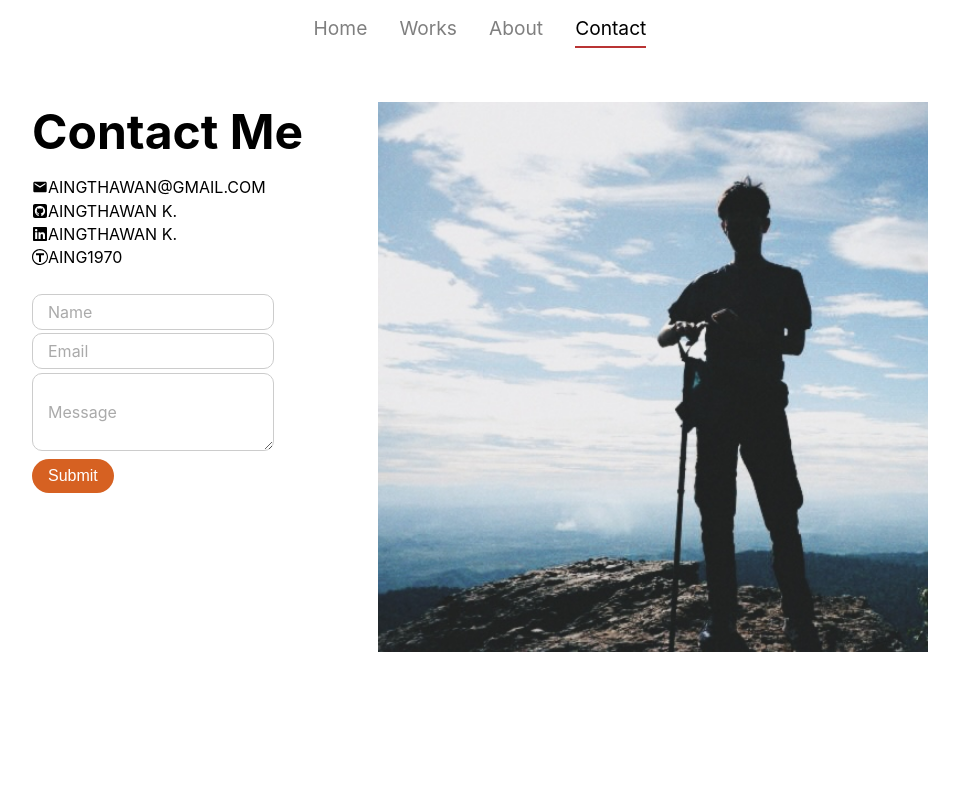
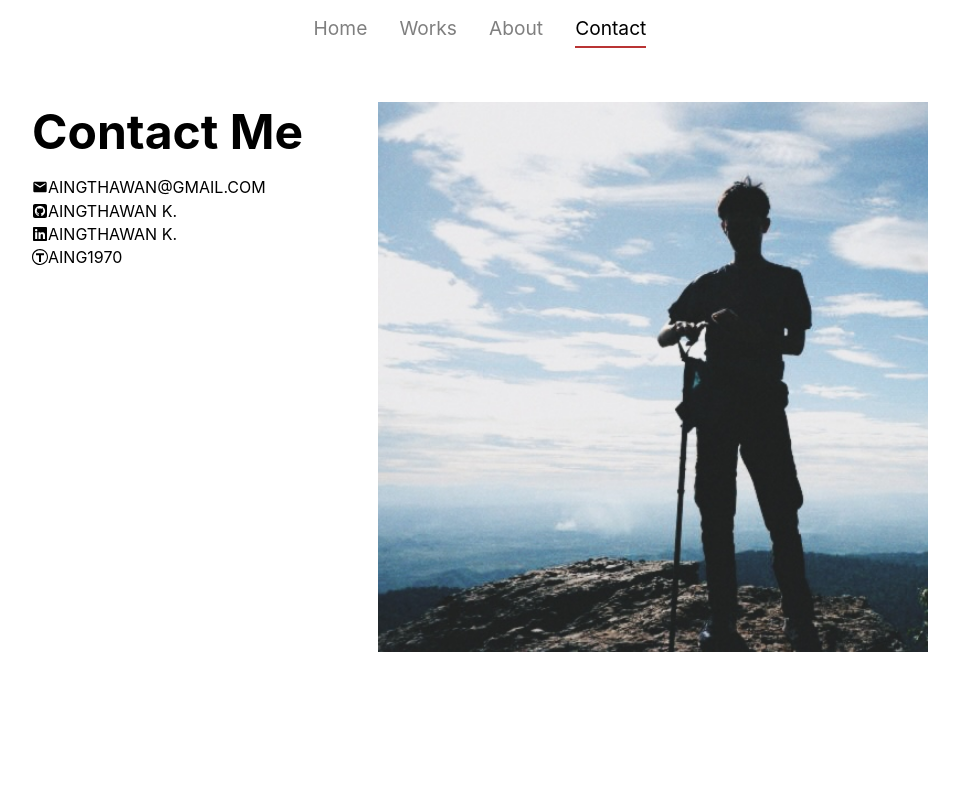
Before and after one commit to aingez/aingthawan, a React (Create React App) app: page /contact in a window 1280 px wide. Shown: the top 800 px of the page, without its empty margins (160-1119 px from the left). Built offline with nearby package versions, Linux system fonts and the light colour scheme.

Commit message:
remove form box

```diff
--- a/src/pages/Contact.js
+++ b/src/pages/Contact.js
@@ -1,4 +1,4 @@
-import React, { useState } from 'react';
+import React from 'react';
 import profilePic from '../my_picture/contact_page_3.JPG';
 import { Link } from 'react-router-dom';
 import styled from 'styled-components';
@@ -36,8 +36,6 @@ const PictureContainer = styled.div`
   @media (max-width: 768px) {
     width: 0%;
     height: auto;
-    // position: static;
-    // margin-top: 2rem;
   }
 `;
 
@@ -86,100 +84,9 @@ const ContactList = styled.div`
   margin-top: 0rem;
 `;
 
-const FormContainer = styled.div`
-  display: flex;
-  flex-direction: column;
-  gap: 0.2rem;
-  margin-bottom: 0.5rem;
-  margin-top: 1.5rem;
-  margin-right: 30%;
-
-  @media (max-width: 768px) {
-    margin-right: 0;
-  }
-`;
-
-const FormField = styled.div`
-  display: flex;
-  flex-direction: column;
-  position: relative;
-`;
-
-const FieldLabel = styled.label`
-  position: absolute;
-  top: 50%;
-  left: 1rem;
-  transform: translateY(-50%);
-  color: #aaa;
-  pointer-events: none;
-  transition: all 0.3s ease;
-  opacity: ${({ focused, hasValue }) => (focused || hasValue) ? 0 : 1};
-`;
-
-const Textarea = styled.textarea`
-  padding: 2rem 1rem 0.5rem;
-  border: 1px solid #ccc;
-  border-radius: 10px;
-  font-size: 1rem;
-  resize: vertical;
-  &:focus {
-    outline: none;
-    border-color: #656566;
-  }
-`;
-
-const Input = styled.input`
-  padding: 0.5rem 1rem;
-  border: 1px solid #ccc;
-  border-radius: 10px;
-  font-size: 1rem;
-  &:focus {
-    outline: none;
-    border-color: #656566;
-  }
-`;
-
-const SubmitButton = styled.button`
-  font-size: 1rem;
-  padding: 0.5rem 1rem;
-  background-color: #d66122;
-  color: #fff;
-  border: none;
-  border-radius: 40px;
-  cursor: pointer;
-  transition: all 1s ease;
-  &:hover {
-    background-color: #000;
-  }
-
-  @media (max-width: 768px) {
-    font-size: 0.9rem;
-    padding: 0.4rem 0.8rem;
-  }
-`;
-
 const Contact = () => {
-  const [name, setName] = useState('');
-  const [email, setEmail] = useState('');
-  const [message, setMessage] = useState('');
-  const [nameFocused, setNameFocused] = useState(false);
-  const [emailFocused, setEmailFocused] = useState(false);
-  const [messageFocused, setMessageFocused] = useState(false);
-
-  const handleSubmit = (e) => {
-    e.preventDefault();
-    // You can add your own logic to handle the form submission here
-    console.log('Name:', name);
-    console.log('Email:', email);
-    console.log('Message:', message);
-    // Reset the form fields
-    setName('');
-    setEmail('');
-    setMessage('');
-  };
-
   const contact_list = [
-    { id: 1, title: <MdEmail />, description: <a>AINGTHAWAN@GMAIL.COM</a> },
+    { id: 1, title: <MdEmail />, description: <span>AINGTHAWAN@GMAIL.COM</span> },
     { id: 2, title: <FaSquareGithub />, description: <StyledLink to="https://github.com/aingthawan" target="_blank" rel="noopener noreferrer">AINGTHAWAN K.</StyledLink> },
     { id: 2, title: <FaLinkedin />, description: <StyledLink to="https://www.linkedin.com/in/aingthawan-k-8b3b24245/" target="_blank" rel="noopener noreferrer">AINGTHAWAN K.</StyledLink> },
     { id: 4, title: <SiThingiverse />, description: <StyledLink to="https://www.thingiverse.com/aing1970/designs" target="_blank" rel="noopener noreferrer">AING1970</StyledLink> },
@@ -196,41 +103,6 @@ const Contact = () => {
             </ContactItem>
           ))}
         </ContactList>
-        <form onSubmit={handleSubmit}>
-          <FormContainer>
-            <FormField>
-              <Input
-                type="text"
-                value={name}
-                onChange={(e) => setName(e.target.value)}
-                onFocus={() => setNameFocused(true)}
-                onBlur={() => setNameFocused(false)}
-              />
-              <FieldLabel focused={nameFocused} hasValue={name.length > 0}>Name</FieldLabel>
-            </FormField>
-            <FormField>
-              <Input
-                type="email"
-                value={email}
-                onChange={(e) => setEmail(e.target.value)}
-                onFocus={() => setEmailFocused(true)}
-                onBlur={() => setEmailFocused(false)}
-              />
-              <FieldLabel focused={emailFocused} hasValue={email.length > 0}>Email</FieldLabel>
-            </FormField>
-            <FormField>
-              <Textarea
-                value={message}
-                onChange={(e) => setMessage(e.target.value)}
-                onFocus={() => setMessageFocused(true)}
-                onBlur={() => setMessageFocused(false)}
-              ></Textarea>
-              <FieldLabel focused={messageFocused} hasValue={message.length > 0}>Message</FieldLabel>
-            </FormField>
-          </FormContainer>
-          <SubmitButton type="submit">Submit</SubmitButton>
-        </form>
-
       </ContentContainer>
       <PictureContainer>
         <Picture src={profilePic} alt="Your Picture" />
```
